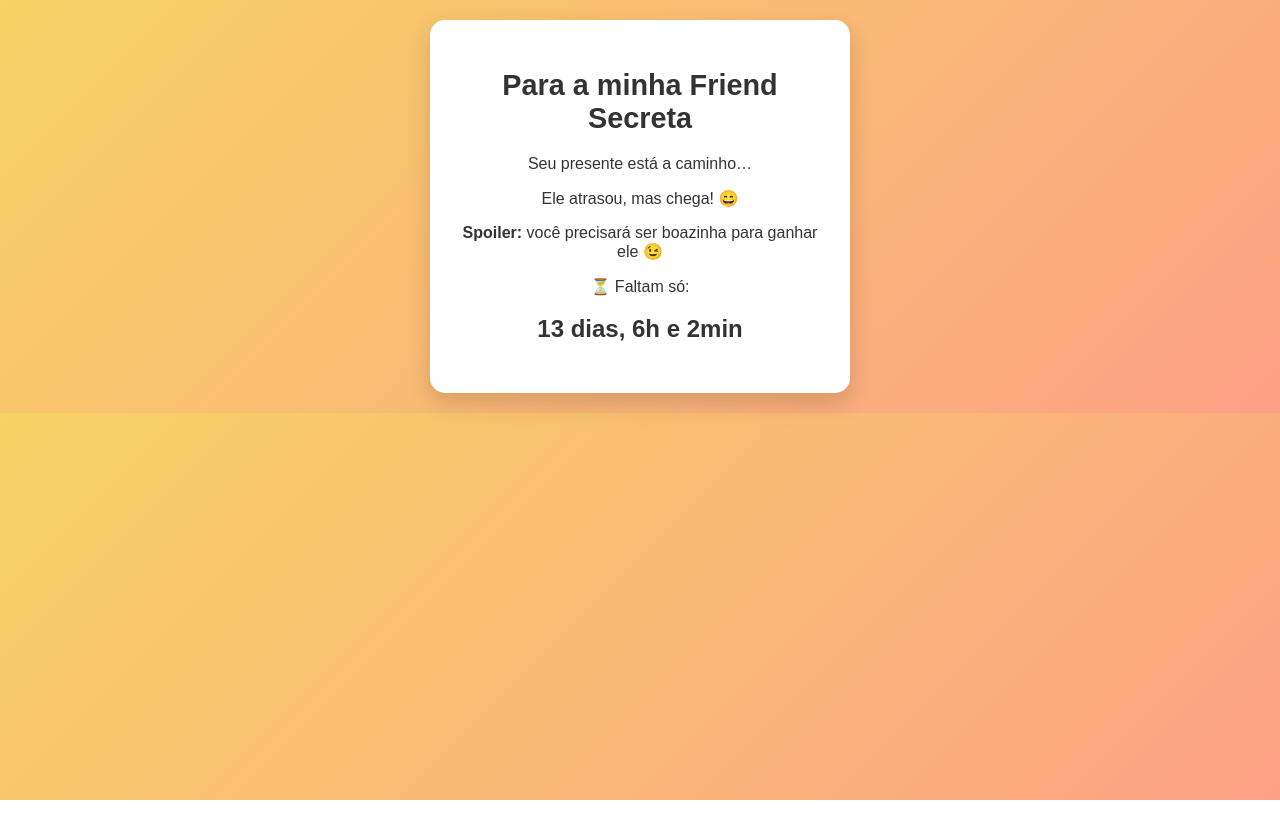
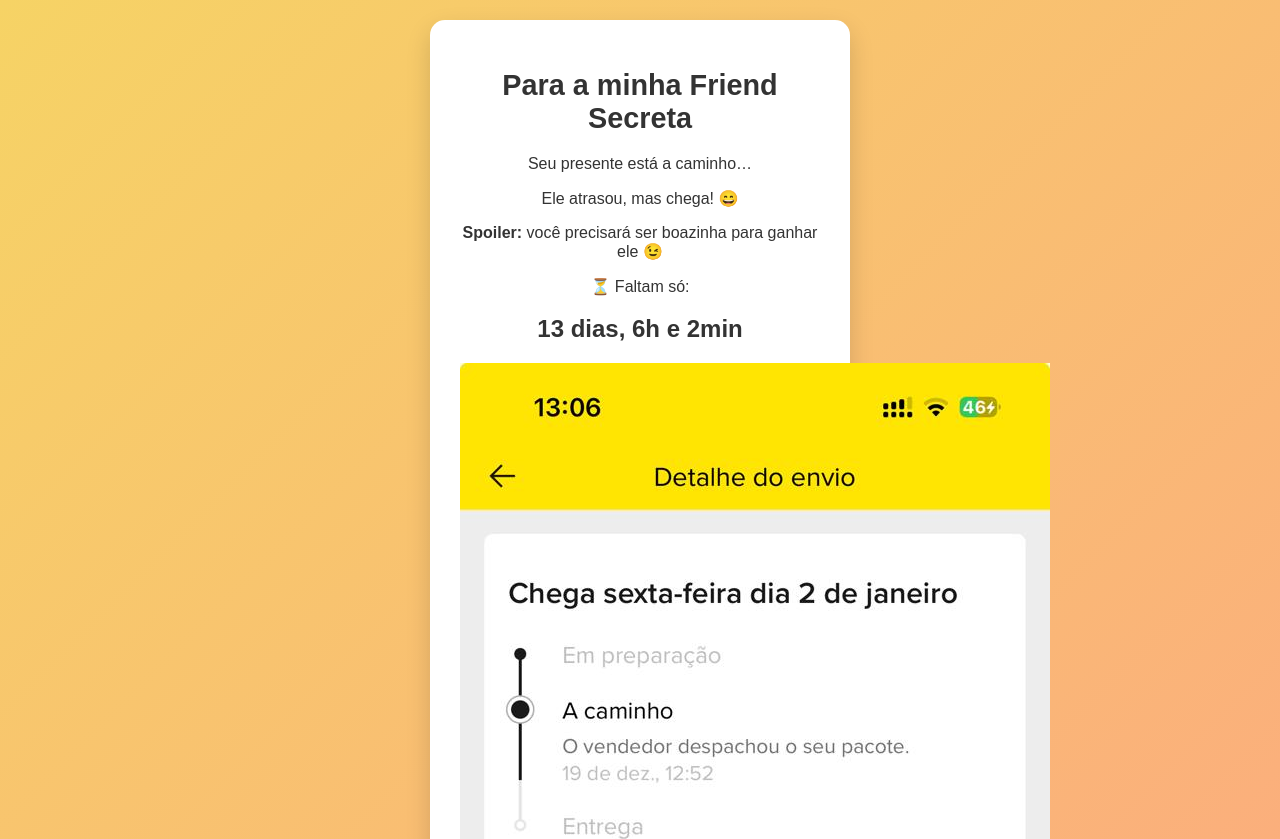
Before and after one commit to Cas2io/SecretFriend, a plain HTML site: page index.html in a window 1280 px wide. Shown: the top 839 px of the page. Before the commit the page ends 800 px from the top, so only its background shows below. Drawn offline with Linux system fonts and the light colour scheme.

Commit message:
Add image for secret friend gift

```diff
--- a/index.html
+++ b/index.html
@@ -36,6 +36,7 @@
     <p><strong>Spoiler:</strong> você precisará ser boazinha para ganhar ele 😉</p>
     <p>⏳ Faltam só:</p>
     <h2 id="contador"></h2>
+    <img src="Envio_presente _amigo_secreto.jpg" class="imagem-presente">
 
   </div>
 <script>
```
